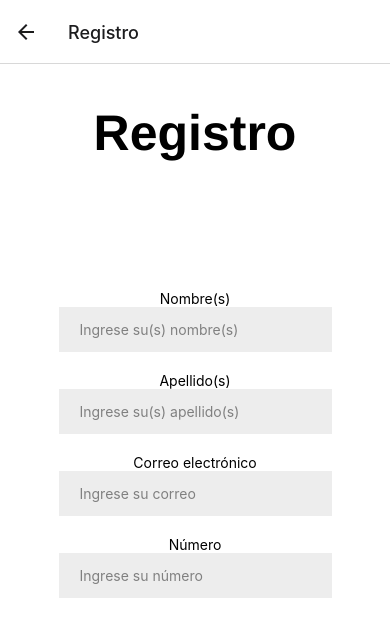
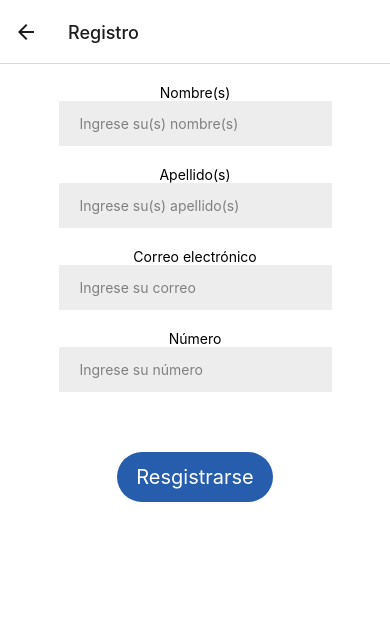
Before and after one commit to evaseac/mobile-app, a React Native app in the folder EVASEAC/: screen / in a window 390 px wide. Both pictures are taken after a click on the element "Regístrate aquí". Shown: the top 636 px of the page. Built offline with nearby package versions, Linux system fonts and the light colour scheme.

Commit message:
Add more fields to the register form

```diff
--- a/EVASEAC/app/screens/SignUpScreen.tsx
+++ b/EVASEAC/app/screens/SignUpScreen.tsx
@@ -1,20 +1,14 @@
-import { Button, StyleSheet, Text, View, TextInput } from 'react-native';
+import { TouchableOpacity, StyleSheet, Text, View, TextInput } from 'react-native';
 import { useFonts } from 'expo-font'
-import { useState } from 'react'
 
 interface SignUpScreenProps {
     navigation : any;
 }
 
 const SignUpScreen = (props:SignUpScreenProps) => {
-    const home = () => {
-        props.navigation.navigate("home")
+    const login = () => {
+        props.navigation.navigate("login")
     }
-
-    const [email, setEmail] = useState("");
-    const [name, setName] = useState("");
-    const [surname, setSurname] = useState("");
-    const [number, setNumber] = useState("")
 
     const [loaded] = useFonts({
         Helvetica : require("../../assets/fonts/Helvetica-Bold.ttf")
@@ -26,16 +20,13 @@ const SignUpScreen = (props:SignUpScreenProps) => {
 
     return (
         <View style={styles.container}>
-            <View style={styles.title}>
-                <Text style={styles.titleText}>Registro</Text>
-            </View>
+            <View style={styles.form}>
                 <Text> Nombre(s) </Text>
                 <View style={styles.inputView} >
                     <TextInput
                         style={styles.TextInput}
                         placeholder = "Ingrese su(s) nombre(s)"
                         placeholderTextColor = "#808080"
-                    onChange={(name) => setName(name)}
                     />
                 </View>
                 <Text> Apellido(s) </Text>
@@ -44,7 +35,6 @@ const SignUpScreen = (props:SignUpScreenProps) => {
                         style={styles.TextInput}
                         placeholder = "Ingrese su(s) apellido(s)"
                         placeholderTextColor = "#808080"
-                    onChange={(surname) => setSurname(surname)}
                     />
                 </View>
                 <Text> Correo electrónico </Text>
@@ -53,7 +43,6 @@ const SignUpScreen = (props:SignUpScreenProps) => {
                         style={styles.TextInput}
                         placeholder = "Ingrese su correo"
                         placeholderTextColor = "#808080"
-                    onChange={(email) => setEmail(email)}
                     />
                 </View>
 
@@ -64,8 +53,11 @@ const SignUpScreen = (props:SignUpScreenProps) => {
                         placeholder = "Ingrese su número"
                         placeholderTextColor = "#808080"
                         keyboardType='numeric'
-                    onChange={(email) => setEmail(email)}
                     />
+                </View>
+                <TouchableOpacity style={styles.loginBtn} onPress={login}>
+                    <Text style={styles.textButton}>Resgistrarse</Text>
+                </TouchableOpacity>
             </View>
         </View>
     );
@@ -75,8 +67,6 @@ const styles = StyleSheet.create({
     container: {
       flex: 1,
       backgroundColor: '#fff',
-      alignItems: 'center',
-      justifyContent: 'center',
     },
 
     TextInput: {
@@ -112,6 +102,28 @@ const styles = StyleSheet.create({
         marginBottom: 20,
         alignItems: "flex-start",
     },
+
+    form: {
+        marginTop: 20,
+        flex: 1,
+        alignItems: 'center',
+        width: "100%"
+    },
+
+    loginBtn: {
+        width: "40%",
+        borderRadius: 25,
+        height: 50,
+        alignItems: "center",
+        justifyContent: "center",
+        marginTop: 40,
+        backgroundColor: "#275DAD",
+    },
+
+    textButton: {
+        color: "#FFFF",
+        fontSize: 20,
+    },
 });
 
 export default SignUpScreen;
```
Lines whose indentation alone changed are shown as unchanged.
